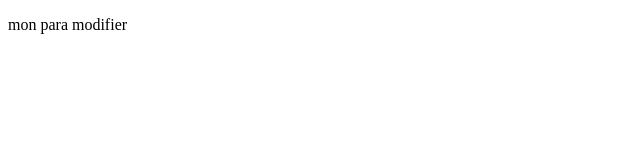
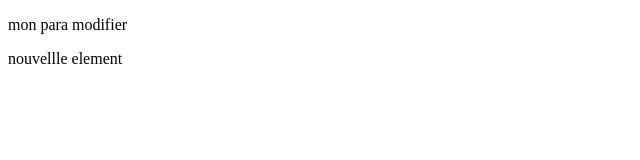
Before and after one commit to Hakimcdl/Tuto, a plain HTML site: page index.html in a window 1280 px wide. Shown: the whole page, without its empty margins (0-640 px from the left). Drawn offline with Linux system fonts and the light colour scheme.

Commit message:
nouvelle action

```diff
--- a/index.html
+++ b/index.html
@@ -8,5 +8,6 @@
 </head>
 <body>
     <p>mon para modifier</p>
+    <span>nouvellle element</span>
 </body>
 </html>
```
